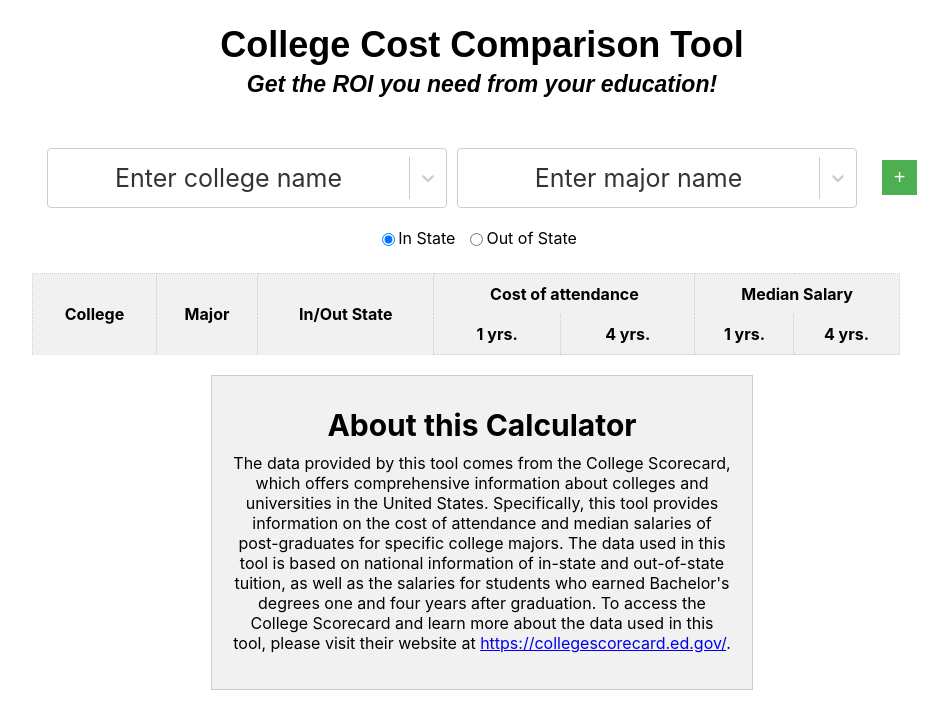
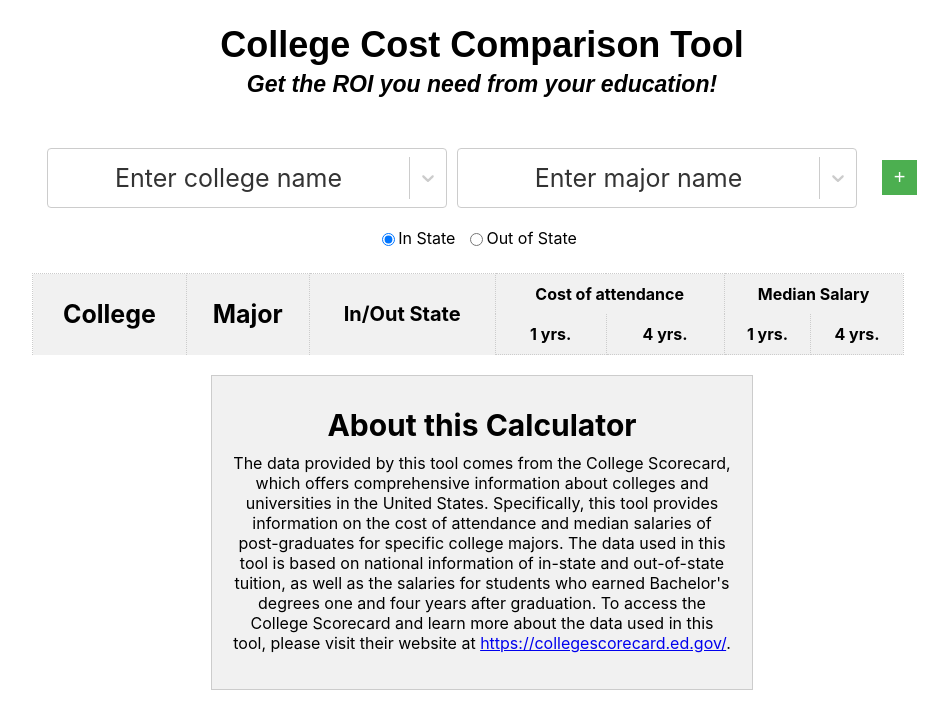
Before and after one commit to connorsaunders/college-comparer, a React (Create React App) app: page / in a window 1280 px wide. Shown: the top 728 px of the page, without its empty margins (158-1106 px from the left). Built offline with nearby package versions, Linux system fonts and the light colour scheme.

Commit message:
Increased size of Major/College, changed insertion

```diff
--- a/src/components/InputTable.js
+++ b/src/components/InputTable.js
@@ -41,9 +41,9 @@ function InputTable(props) {
           <table className="my-table">
             <thead>
               <tr>
-                <th rowSpan="2">College</th>
-                <th rowSpan="2">Major</th>
-                <th rowSpan="2">In/Out State</th>
+                <th rowSpan="2" style={{ fontSize: '25px' }}>College</th>
+                <th rowSpan="2" style={{ fontSize: '25px' }}>Major</th>
+                <th rowSpan="2" style={{ fontSize: '20px' }}>In/Out State</th>
                 <th colSpan="2">Cost of attendance</th>
                 <th colSpan="2">Median Salary</th>
                 <th></th> {/* Add an additional column for the delete button */}
--- a/src/css/InputTable.css
+++ b/src/css/InputTable.css
@@ -63,10 +63,10 @@ td:last-child, th:last-child {
 }
 
 .slide-enter {
-  transform: translateY(-50%);
+  transform: translateY(-100%);
 }
 
 .slide-enter-active {
   transform: translateY(0);
-  transition: transform 300ms ease-in-out;
+  transition: transform 300ms ease-out;
 }
```
